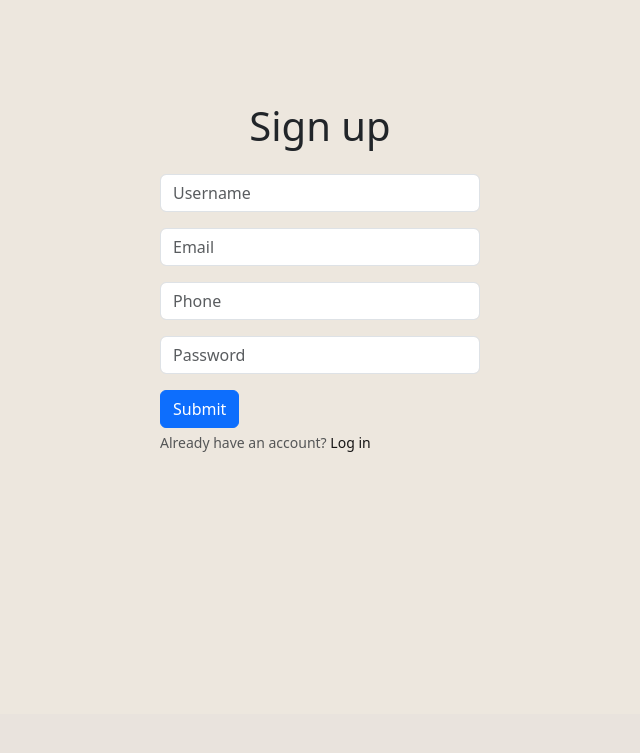
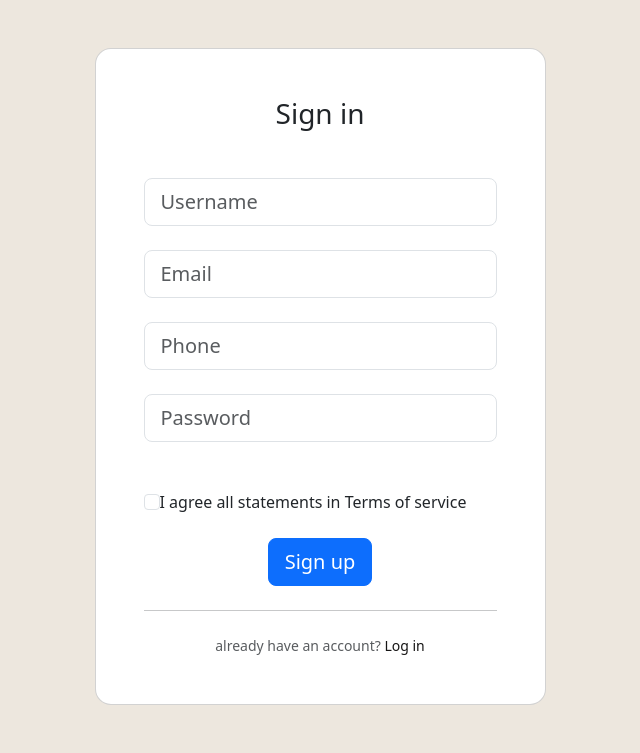
Before and after one commit to Akhvleda1/flask-website, a Flask app: page /signup in a window 1280 px wide. Shown: the part 86-839 px from the top of the page, without its empty margins (320-960 px from the left). Before the commit the page ends 538 px from the top, so only its background shows below. Run offline with Flask 3, Linux system fonts and the light colour scheme.

Commit message:
changed login and signup page

```diff
--- a/main.py
+++ b/main.py
@@ -8,50 +8,22 @@ app.secret_key = 'secretkey'
 app.config['SQLALCHEMY_DATABASE_URI'] = 'sqlite:///user_db.sqlite'
 
 db = SQLAlchemy(app)
+
 conn = sqlite3.connect("whiskeys.db")
 cursor = conn.cursor()
 
-rows = cursor.execute("SELECT * FROM whiskeys")
-rows = cursor.fetchall()
+rows = cursor.execute("SELECT * FROM whiskeys").fetchall()
 
-nums = []
 cards = []
-names = []
-prices = []
-links = []
-abouts = []
-
 for row in rows:
-    num = row[0]
-    nums.append(num)
-
-for row in rows:
-    name = row[1]
-    names.append(name)
-
-for row in rows:
-    price = row[2]
-    prices.append(price)
-
-for row in rows:
-    link = row[3]
-    links.append(link)
-
-for row in rows:
-    about = row[4]
-    abouts.append(about)
-
-x = 0
-while x <= 51:
     card = {
-        'id': nums[x],
-        'name': names[x],
-        'image': links[x],
-        'price': prices[x],
-        'about': abouts[x]
+        'id': row[0],
+        'name': row[1],
+        'price': row[2],
+        'image': row[3],
+        'about': row[4]
     }
     cards.append(card)
-    x += 1
 
 
 class User(db.Model):
@@ -127,7 +99,6 @@ def home():
 
 @app.route('/about/item_id=<int:item_id>')
 def about_item(item_id):
-    # Retrieve the item based on the provided ID
     item = next((card for card in cards if card['id'] == item_id), None)
     if item:
         return render_template('about.html', title='About Item', item=item)
@@ -195,12 +166,6 @@ def logout():
 
 @app.route('/profile')
 def profile():
-    # user_email = session.get('user')
-    # if 'user' in session:
-    #     return render_template('profile.html', email=user_email)
-    # else:
-    #     return redirect(url_for('login'))
-
     user_email = session['user']
     user = User.query.filter_by(email=user_email).first()
     return render_template('profile.html', user=user)
--- a/templates/Base.html
+++ b/templates/Base.html
@@ -72,9 +72,9 @@
     </nav>
 
 {% block content%} {% endblock content%}
-
 <script src="https://cdn.jsdelivr.net/npm/bootstrap@5.3.0/dist/js/bootstrap.bundle.min.js"
         integrity="sha384-geWF76RCwLtnZ8qwWowPQNguL3RmwHVBC9FhGdlKrxdiJJigb/j/68SIy3Te4Bkz"
         crossorigin="anonymous"></script>
+
 </body>
 </html>
--- a/templates/about.html
+++ b/templates/about.html
@@ -10,8 +10,7 @@
                         <div class="small mb-1">SKU: BST-498</div>
                         <h1 class="display-5 fw-bolder">{{item.name}}</h1>
                         <div class="fs-5 mb-5">
-                            <span class="text-decoration-line-through">$45.00</span>
-                            <span>$40.00</span>
+                            <span>{{item.price}}</span>
                         </div>
                         <p class="lead">Lorem ipsum dolor sit amet consectetur adipisicing elit. Praesentium at dolorem quidem modi. Nam sequi consequatur obcaecati excepturi alias magni, accusamus eius blanditiis delectus ipsam minima ea iste laborum vero?</p>
                         <div class="d-flex">
--- a/templates/shop.html
+++ b/templates/shop.html
@@ -35,7 +35,7 @@
 </section>
 <!-- Footer-->
 <footer class="py-5 bg-dark">
-    <div class="container"><p class="m-0 text-center text-white">Copyright &copy; Your Website 2023</p></div>
+    <div class="container"><p class="m-0 text-center text-white">Copyright &copy; https://www.thewhiskyexchange.com 2023</p></div>
 </footer>
 
 
--- a/templates/signup.html
+++ b/templates/signup.html
@@ -1,25 +1,57 @@
 {% extends "Base.html" %}
 
 {% block content %}
-<div class="d-flex justify-content-center align-items-center" style="height: 70vh;">
-    <form method="post" style="width: 25%">
-        <h1 style="text-align: center">Sign up</h1>
-        <div class="form-group">
-            <input type="text" name="username" class="form-control mt-4 mb-3" placeholder="Username">
+<!--<div class="d-flex justify-content-center align-items-center" style="height: 70vh;">-->
+<!--    <form method="post" style="width: 25%">-->
+<!--        <h1 style="text-align: center">Sign up</h1>-->
+<!--        <div class="form-group">-->
+<!--            <input type="text" name="username" class="form-control mt-4 mb-3" placeholder="Username">-->
+<!--        </div>-->
+<!--        <div class="form-group">-->
+<!--            <input type="email" name="email" class="form-control mb-3" placeholder="Email">-->
+<!--        </div>-->
+<!--        <div class="form-group">-->
+<!--            <input type="number" name="phone" class="form-control mb-3" placeholder="Phone">-->
+<!--        </div>-->
+<!--        <div class="form-group ">-->
+<!--            <input type="password" name="password" class="form-control mb-3" placeholder="Password">-->
+<!--        </div>-->
+<!--        <button type="submit" class="btn btn-primary">Submit</button>-->
+<!--        <div class="form-text">-->
+<!--            Already have an account?-->
+<!--            <a href="/login">Log in</a>-->
+<!--        </div>-->
+<!--        <div class="form-text mb-0">-->
+<!--            {% with messages = get_flashed_messages() %}-->
+<!--                {% if messages %}-->
+<!--                    {% for msg in messages %}-->
+<!--                        <p style="color: red">{{msg}}</p>-->
+<!--                    {% endfor %}-->
+<!--                {% endif %}-->
+<!--            {% endwith %}-->
+<!--        </div>-->
+<!--    </form>-->
+<!--</div>-->
+
+<form method="post" >
+    <div class="container py-5 h-100">
+        <div class="row d-flex justify-content-center align-items-center h-100">
+            <div class="col-12 col-md-8 col-lg-6 col-xl-5">
+                <div class="card shadow-2-strong" style="border-radius: 1rem;">
+                    <div class="card-body p-5 text-center">
+
+                        <h3 class="mb-5">Sign in</h3>
+                        <div class="form-outline mb-4">
+                            <input type="text" name="username" class="form-control form-control-lg mb-4" placeholder="Username"/>
                         </div>
-        <div class="form-group">
-            <input type="email" name="email" class="form-control mb-3" placeholder="Email">
+                        <div class="form-outline mb-4">
+                            <input type="email" name="email" id="typeEmailX-2" class="form-control form-control-lg mb-4" placeholder="Email"/>
                         </div>
-        <div class="form-group">
-            <input type="number" name="phone" class="form-control mb-3" placeholder="Phone">
+                        <div class="form-outline mb-4">
+                            <input type="number" name="phone" class="form-control form-control-lg mb-4" placeholder="Phone"/>
                         </div>
-        <div class="form-group ">
-            <input type="password" name="password" class="form-control mb-3" placeholder="Password">
-        </div>
-        <button type="submit" class="btn btn-primary">Submit</button>
-        <div class="form-text">
-            Already have an account?
-            <a href="/login">Log in</a>
+                        <div class="form-outline mb-4">
+                            <input type="password" name="password" id="typePasswordX-2" class="form-control form-control-lg mb-5" placeholder="Password"/>
                         </div>
                         <div class="form-text mb-0">
                             {% with messages = get_flashed_messages() %}
@@ -30,6 +62,22 @@
                                 {% endif %}
                             {% endwith %}
                         </div>
+                        <div class="form-check d-flex justify-content-start mb-4">
+                            <input class="form-check-input" type="checkbox" value="" id="form1Example3"/>
+                            <label class="form-check-label" for="form1Example3">
+                             I agree all statements in Terms of service</label>
+                        </div>
+                        <button class="btn btn-primary btn-lg btn-block" type="submit">Sign up</button>
+
+                        <hr class="my-4">
+                        <div class="form-text">
+                            already have an account?
+                            <a href="/login">Log in</a>
+                        </div>
+                    </div>
+                </div>
+            </div>
+        </div>
+    </div>
 </form>
-</div>
 {% endblock content %}
```
Also changed, not shown: templates/login.html (+56 -14 lines), instance/user_db.sqlite. Lines whose indentation alone changed are shown as unchanged.
